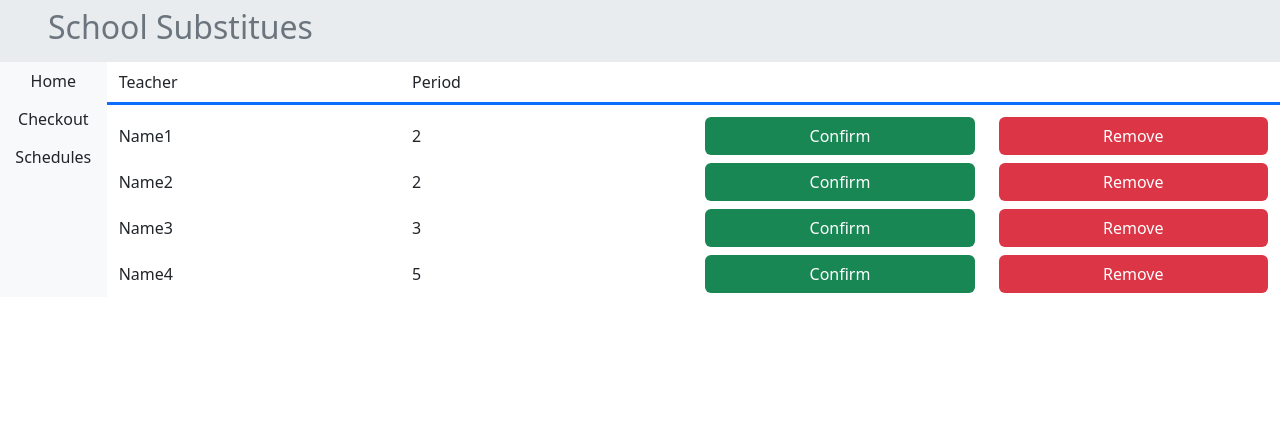
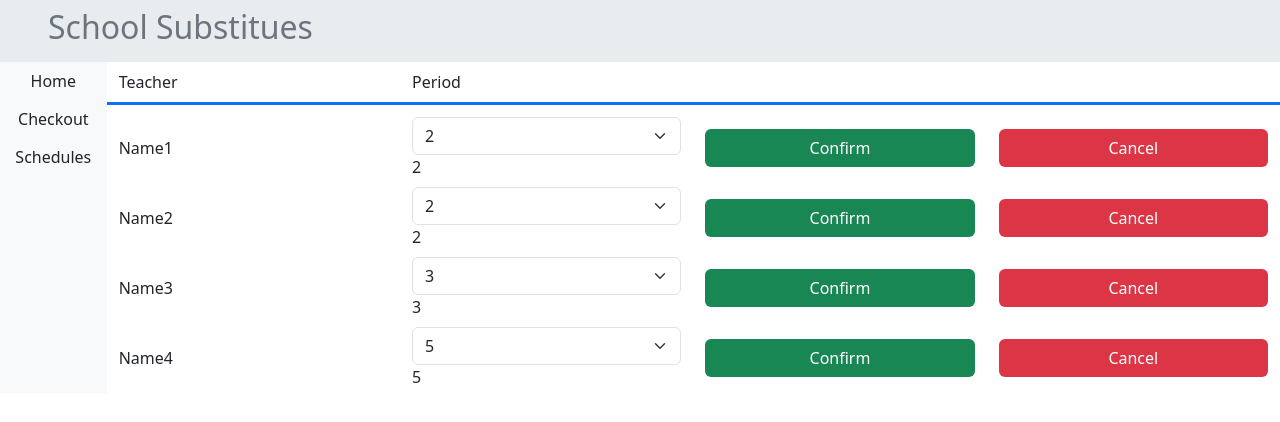
Before and after one commit to KevinZhang2135/School-Attendance, a React (Create React App) app in the folder flask_react/: page /checkout in a window 1280 px wide. Shown: the top 422 px of the page. Built offline with nearby package versions, Linux system fonts and the light colour scheme; no server answers.

Commit message:
Period Selection

```diff
--- a/flask_react/package.json
+++ b/flask_react/package.json
@@ -17,9 +17,9 @@
     "web-vitals": "^2.1.4"
   },
   "scripts": {
-    "start": "react-scripts --openssl-legacy-provider start",
+    "start": "react-scripts start",
     "start-backend": "cd backend && env/bin/flask run --no-debugger",
-    "build": "react-scripts --openssl-legacy-provider build",
+    "build": "react-scripts build",
     "test": "react-scripts test",
     "eject": "react-scripts eject"
   },
--- a/flask_react/src/App.js
+++ b/flask_react/src/App.js
@@ -9,7 +9,7 @@ import Papa from "papaparse";
 export default class App extends Component {
     state = {
         csv: [],
-        teachers: [
+        substitues: [
             { id: 1, name: "Name1", period: 2 },
             { id: 2, name: "Name2", period: 2 },
             { id: 3, name: "Name3", period: 3 },
@@ -17,7 +17,12 @@ export default class App extends Component {
         ],
     };
 
-    componentDidMount() {
+    handleSelect = (event, id) => {
+        const substitue = this.state.substitues.filter((sub) => sub.id === id);
+        console.log(substitue)
+    }
+
+    componentDidMount = () => {
         const csv = [];
         fetch("../schedules/test.csv")
             .then((response) => response.text())
@@ -34,8 +39,8 @@ export default class App extends Component {
     }
 
     handleDelete = (id) => {
-        const newSubList = this.state.teachers.filter((sub) => sub.id !== id);
-        this.setState({ teachers: newSubList });
+        const newSubList = this.state.substitues.filter((sub) => sub.id !== id);
+        this.setState({ substitues: newSubList });
     };
 
     render() {
@@ -47,8 +52,9 @@ export default class App extends Component {
                     path="/checkout"
                     element={
                         <Checkout
-                            teachers={this.state.teachers}
+                            substitues={this.state.substitues}
                             onDelete={this.handleDelete}
+                            onSelect={this.handleSelect}
                         />
                     }
                 />
--- a/flask_react/src/components/checkout.jsx
+++ b/flask_react/src/components/checkout.jsx
@@ -6,15 +6,16 @@ import NavTabs from "./navtabs";
 
 export default class Checkout extends Component {
     render = () => {
-        const { teachers, onDelete } = this.props;
+        const { substitues, onDelete, onSelect } = this.props;
         return (
             <React.Fragment>
                 <NavBar />
                 <main className="container-fluid p-0 m-0 row">
                     <NavTabs />
                     <Substitues
-                        teachers={teachers}
+                        substitues={substitues}
                         onDelete={onDelete}
+                        onSelect={onSelect}
                     />
                 </main>
             </React.Fragment>
--- a/flask_react/src/components/scheduleTable.jsx
+++ b/flask_react/src/components/scheduleTable.jsx
@@ -1,50 +1,22 @@
 import React, { Component } from "react";
+import ScheduleRow from "./scheduleRow";
 
 export default class ScheduleTable extends Component {
-    addButton = (condition) => {
-        if (condition) {
-            return (
-                <div className="col-1 mt-2 mb-2">
-                    <button className="btn bg-success text-white container-fluid">
-                        Confirm
-                    </button>
-                </div>
-            );
-        }
-
-    }
-
     mapTable = () => {
         const { csv } = this.props;
         const table = [];
         for (const row of csv) {
             let data = row.slice(3, row.length - 6);
             data.push(...row.slice(6, row.length - 5));
-
-            let style = "align-items-center row";
-            if (csv.indexOf(row) === 0) { style += " border-bottom border-primary border-3"; }
-            if (csv.indexOf(row) & 1) { style += " bg-light"; }
-
             table.push(
-                <div className={style} key={row}>
-                    {data.map((item, index) => (
-                        <span
-                            className="align-middle text-start mt-2 mb-2 col-1"
-                            key={item + index}
-                        >
-                            {item}
-                        </span>
-                    ))}
-
-                    {this.addButton(csv.indexOf(row) !== 0)}
-                </div>
+                <ScheduleRow key={row} data={data} rowNum={csv.indexOf(row)} />
             );
         }
 
         return table;
-    }
+    };
 
     render = () => {
         return <div className="col">{this.mapTable()}</div>;
-    }
+    };
 }
--- a/flask_react/src/components/selectionButtions.jsx
+++ b/flask_react/src/components/selectionButtions.jsx
@@ -5,8 +5,8 @@ export default class SelectionButton extends Component {
         return (
             <div className="col">
                 <div className="card mt-1 mb-1 me-1 p-3 float-start" style={{ width: "30%" }}>
-                    <h5 class="card-title">Card title</h5>
-                    <p class="card-text">
+                    <h5 className="card-title">Card title</h5>
+                    <p className="card-text">
                         Some quick example text to build on the card title and
                         make up the bulk of the card's content.
                     </p>
@@ -16,8 +16,8 @@ export default class SelectionButton extends Component {
                 </div>
 
                 <div className="card mt-1 mb-1 me-1 p-3 float-start" style={{ width: "30%" }}>
-                    <h5 class="card-title">Card title</h5>
-                    <p class="card-text">
+                    <h5 className="card-title">Card title</h5>
+                    <p className="card-text">
                         Some quick example text to build on the card title and
                         make up the bulk of the card's content.
                     </p>
--- a/flask_react/src/components/substitue.jsx
+++ b/flask_react/src/components/substitue.jsx
@@ -2,18 +2,29 @@ import React, { Component } from "react";
 
 export default class Substitue extends Component {
     render = () => {
-        const { teacher, onDelete } = this.props;
+        const { substitue, onDelete, onSelect } = this.props;
         return (
             <div className="align-items-center row">
                 <div className="align-middle text-start mt-1 mb-1 col-3">
-                    <span>{teacher.name}</span>
+                    <span>{substitue.name}</span>
                 </div>
 
                 <div className="align-middle text-start mt-1 mb-1 col-3">
-                    <span>{teacher.period}</span>
+                    <select onChange={(e) => {onSelect(e, substitue.id)}} className="form-select">
+                        <option defaultValue>{substitue.period}</option>
+                        <option value="1">1</option>
+                        <option value="2">2</option>
+                        <option value="3">3</option>
+                        <option value="4">4</option>
+                        <option value="6">6</option>
+                        <option value="7">7</option>
+                        <option value="8">8</option>
+                    </select>
+                    <span>{substitue.period}</span>
                 </div>
 
                 <div className="mt-1 mb-1 col-3">
+
                     <button className="btn bg-success text-white container-fluid">
                         Confirm
                     </button>
@@ -22,9 +33,9 @@ export default class Substitue extends Component {
                 <div className="mt-1 mb-1 col-3">
                     <button
                         className="btn bg-danger text-white container-fluid"
-                        onClick={() => onDelete(teacher.id)}
+                        onClick={() => onDelete(substitue.id)}
                     >
-                        Remove
+                        Cancel
                     </button>
                 </div>
             </div>
--- a/flask_react/src/components/substitues.jsx
+++ b/flask_react/src/components/substitues.jsx
@@ -3,7 +3,7 @@ import Substitue from "./substitue";
 
 export default class Substitues extends Component {
     render = () => {
-        const { teachers, onDelete } = this.props;
+        const { substitues, onDelete, onSelect } = this.props;
         return (
             <div className="col">
                 <div className="align-items-center border-bottom border-primary border-3 mb-2 row">
@@ -15,11 +15,12 @@ export default class Substitues extends Component {
                     </span>
                 </div>
 
-                {teachers.map((teacher) => (
+                {substitues.map((substitue) => (
                     <Substitue
-                        key={teacher.id}
-                        teacher={teacher}
+                        key={substitue.id}
+                        substitue={substitue}
                         onDelete={onDelete}
+                        onSelect={onSelect}
                     />
                 ))}
             </div>
```
